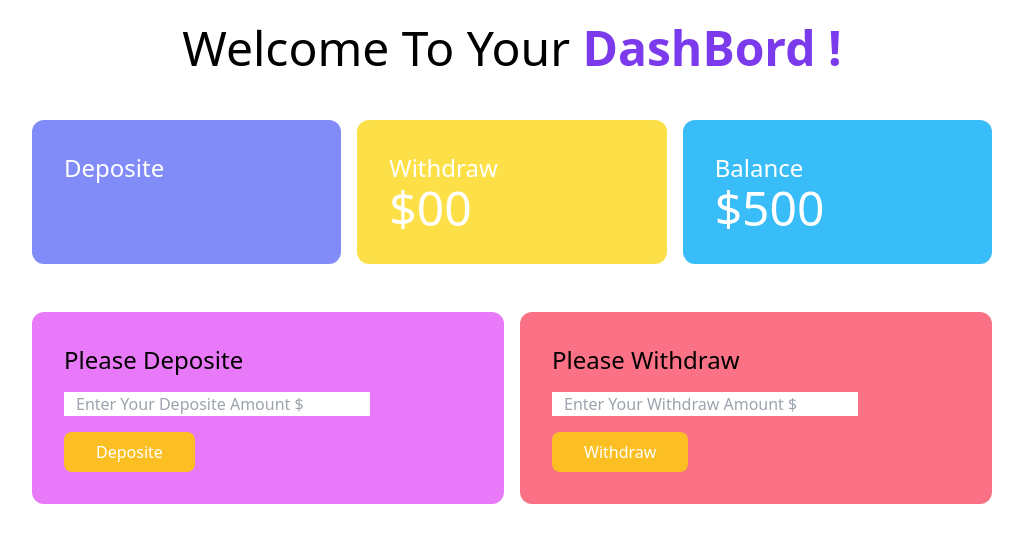
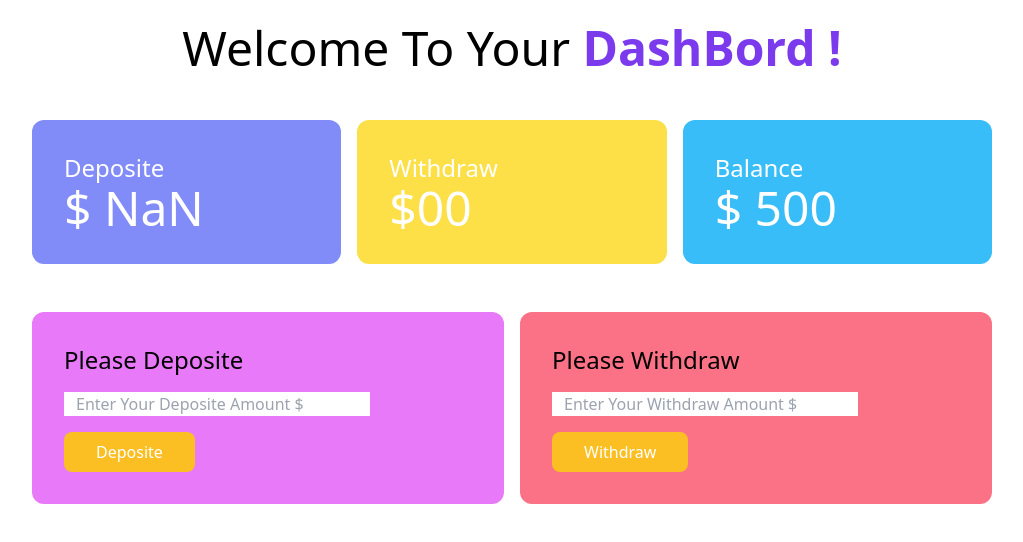
Before and after one commit to UniqueCoderRihan/Baap-er-bank, a plain HTML site: page bank.html in a window 1280 px wide. Both pictures are taken after a click on the button "Deposite". Shown: the whole page, without its empty margins (128-1151 px from the left). Drawn offline with nearby package versions, Linux system fonts and the light colour scheme.

Commit message:
Deposite js

```diff
--- a/bank.html
+++ b/bank.html
@@ -16,7 +16,7 @@
             <div class="grid grid-cols-3 gap-4 w-9/12 mx-auto text-white">
                 <div class="bg-indigo-400 p-8 rounded-xl">
                     <h4 class="text-2xl">Deposite </h4>
-                    <h2 class="text-5xl" id="desposite-Total">$00</h2>
+                    <h2 class="text-5xl">$ <span id="desposite-Total">00</span> </h2>
                 </div>
                 <div class="bg-yellow-300 p-8 rounded-xl">
                     <h4 class="text-2xl">Withdraw </h4>
@@ -24,7 +24,7 @@
                 </div>
                 <div class="bg-sky-400 p-8 rounded-xl">
                     <h4 class="text-2xl">Balance </h4>
-                    <h2 class="text-5xl">$500</h2>
+                    <h2 class="text-5xl">$ <span id="total-Balance">500</span> </h2>
                 </div>
 
             </div>
--- a/js/deposite.js
+++ b/js/deposite.js
@@ -2,14 +2,25 @@
 document.getElementById('addDeposite').addEventListener('click', function(){
     // step-2: get the deposite Amount form input Filed
     const depositeFiled = document.getElementById('deposite-filed');
-    const depositeAmount = depositeFiled.value;
-
+    const NewDepositeAmountstring = depositeFiled.value;
+    const NewDepositeAmount = parseFloat(NewDepositeAmountstring)
     // step-3: get The deposite total Amount current
     // for non input (element other than input textarea use to the text innertext)
     const depositeTotalElement = document.getElementById('desposite-Total');
-    depositeTotalElement.innerText = depositeAmount;
+    const previousDepositeTotalString = depositeTotalElement.innerText;
+    const previousDepositeTotal = parseFloat(previousDepositeTotalString);
 
+    const currentDepositeTotal = previousDepositeTotal + NewDepositeAmount;
+    depositeTotalElement.innerText = currentDepositeTotal;
 
-
+    // step-5: get balance current deposite
+    const totalBalanceElement = document.getElementById('total-Balance');
+    const previousTotalBalanceString = totalBalanceElement.innerText;
+    const previousTotal = parseFloat(previousTotalBalanceString);
+    // step-6 calculete this
+     const currentBalanceTotal = previousTotal+previousDepositeTotal;
+     totalBalanceElement.innerText = currentBalanceTotal;
+    // dwwtp:7 clear value
+    depositeFiled.value = ''
 
 })
```
